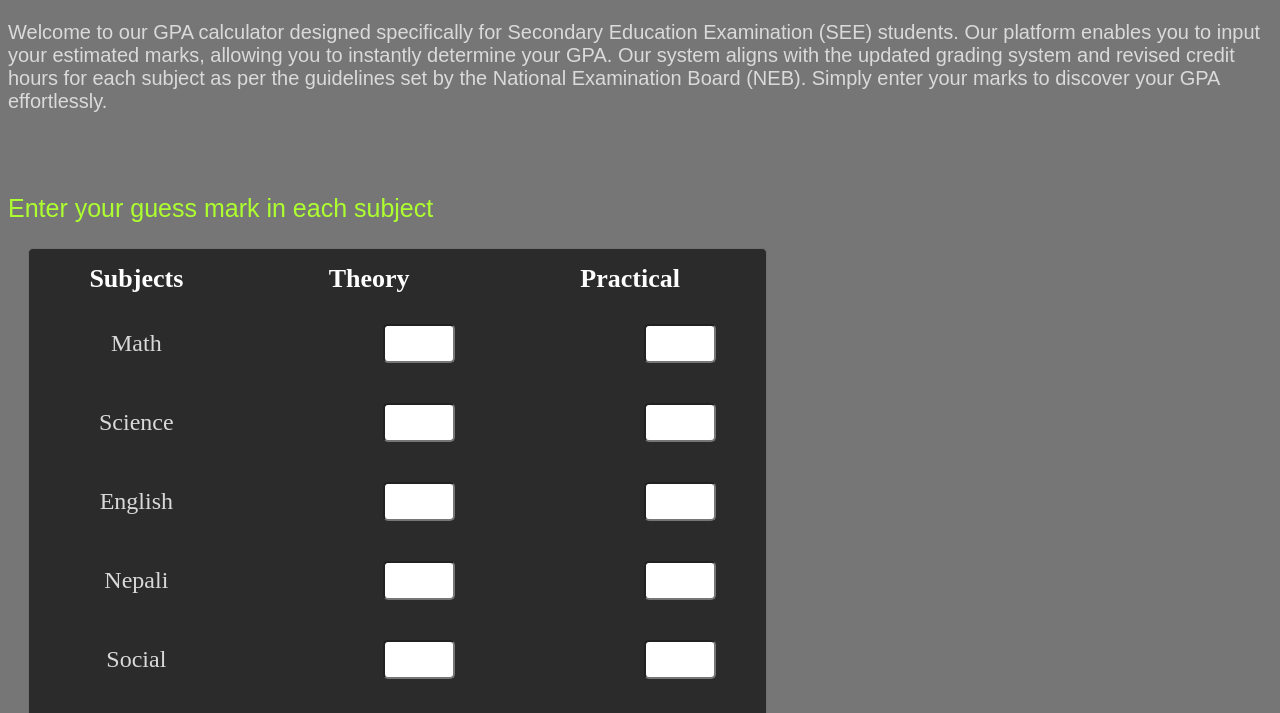
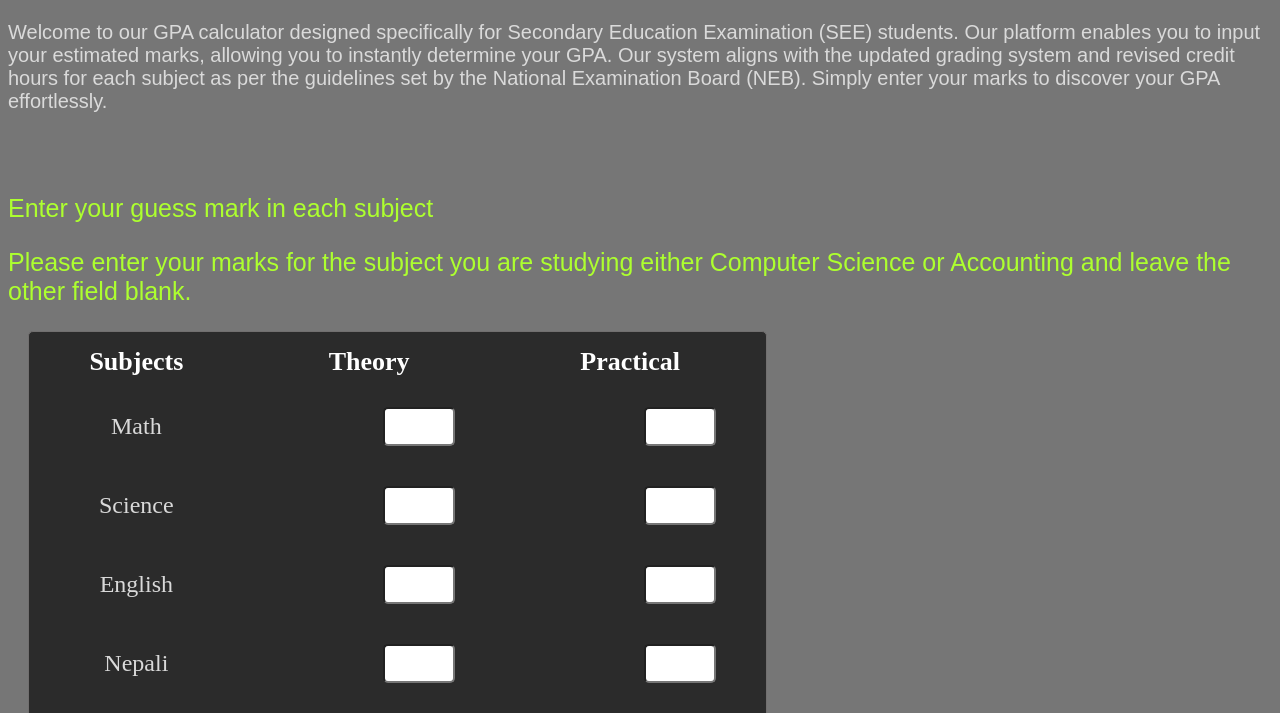
Before and after one commit to sarojpanthi7/SEE-GPA-CALCULATOR, a plain HTML site: page index.html in a window 1280 px wide. Shown: the part 87-800 px from the top of the page. Drawn offline with Linux system fonts and the light colour scheme.

Commit message:
Update for better User Experience

```diff
--- a/index.html
+++ b/index.html
@@ -21,6 +21,7 @@
     <p class="introtext">Welcome to our GPA calculator designed specifically for Secondary Education Examination (SEE) students. Our platform enables you to input your estimated marks, allowing you to instantly determine your GPA. Our system aligns with the updated grading system and revised credit hours for each subject as per the guidelines set by the National Examination Board (NEB). Simply enter your marks to discover your GPA effortlessly.</p>
     <br><br>
     <p class="introtext1">Enter your guess mark in each subject</p>
+    <p class="introtext1">Please enter your marks for the subject you are studying either Computer Science or Accounting and leave the other field blank.</p>
     <div class="table">
         <table class="ctable">
             <thead>
```
